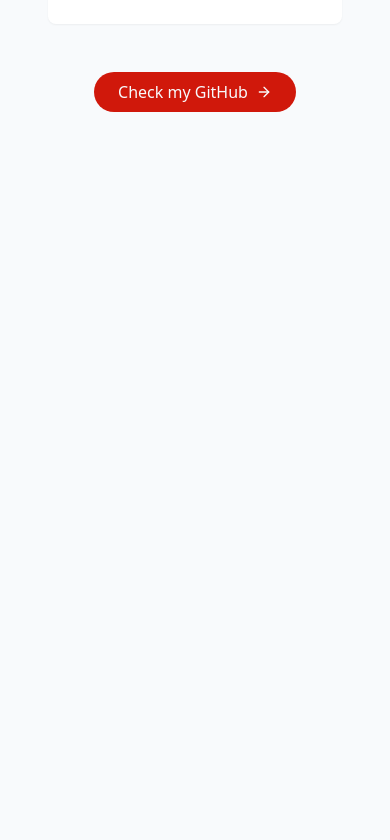
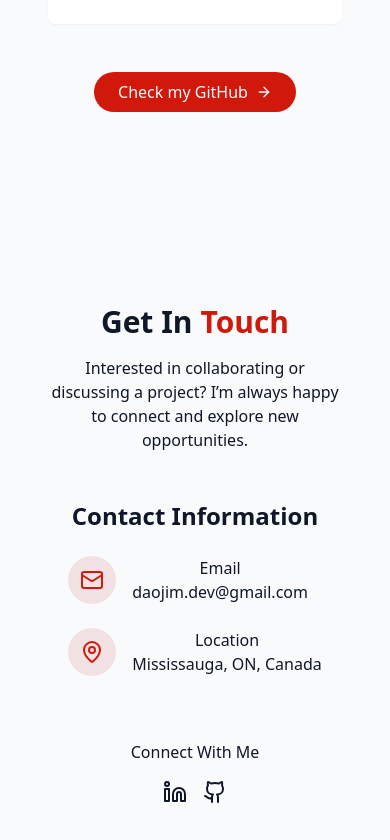
Before and after one commit to Daojim/portfolio, a React (Vite) app: page / in a window 390 px wide. Shown: the part 6426-7266 px from the top of the page. Before the commit the page ends 6634 px from the top, so only its background shows below. Built offline with nearby package versions, Linux system fonts and the light colour scheme.

Commit message:
Add contact section

```diff
--- /dev/null
+++ b/src/components/ContactSection.jsx
@@ -0,0 +1,73 @@
+import { Github, Linkedin, Mail, MapPin } from "lucide-react";
+
+export const ContactSection = () => {
+  return (
+    <section id="contact" className="py-24 px-4 relative bg-secondary/30">
+      <div className="container mx-auto max-w-5xl">
+        <h2 className="text-3xl md:text-4xl font-bold mb-4 text-center">
+          Get In <span className="text-primary">Touch</span>
+        </h2>
+
+        <p className="text-center text-muted-foreground mb-12 max-w-2xl mx-auto">
+          Interested in collaborating or discussing a project? I’m always happy
+          to connect and explore new opportunities.
+        </p>
+
+        <div className="grid grid-cols-1 gap-12">
+          <div className="flex flex-col items-center text-center space-y-8">
+            <h3 className="text-2xl font-semibold mb-6">Contact Information</h3>
+            <div className="space-y-6">
+              <div className="flex items-start space-x-4">
+                <div className="p-3 rounded-full bg-primary/10">
+                  <Mail className="h-6 w-6 text-primary" />
+                </div>
+                <div>
+                  <h4 className="font-medium">Email</h4>
+                  <a
+                    href="mailto:daojim.dev@gmail.com"
+                    className="text-muted-foreground hover:text-primary transition-colors"
+                  >
+                    daojim.dev@gmail.com
+                  </a>
+                </div>
+              </div>
+              <div className="flex items-start space-x-4">
+                <div className="p-3 rounded-full bg-primary/10">
+                  <MapPin className="h-6 w-6 text-primary" />
+                </div>
+                <div>
+                  <h4 className="font-medium">Location</h4>
+                  <a className="text-muted-foreground hover:text-primary transition-colors">
+                    Mississauga, ON, Canada
+                  </a>
+                </div>
+              </div>
+            </div>
+
+            <div className="pt-8">
+              <h4 className="font-medium mb-4">Connect With Me</h4>
+              <div className="flex space-x-4 justify-center">
+                <a
+                  href="https://www.linkedin.com/in/daojim/"
+                  target="_blank"
+                  className="hover:text-primary transition-colors duration-300"
+                >
+                  <Linkedin />
+                </a>
+                <a
+                  href="https://github.com/daojim"
+                  target="_blank"
+                  className="hover:text-primary transition-colors duration-300"
+                >
+                  <Github />
+                </a>
+              </div>
+            </div>
+          </div>
+
+          <div></div>
+        </div>
+      </div>
+    </section>
+  );
+};
--- a/src/pages/Home.jsx
+++ b/src/pages/Home.jsx
@@ -4,6 +4,7 @@
 import { BackgroundBeams } from "../components/ui/BackgroundBeams";
 import { SkillsSection } from "../components/SkillsSection";
 import { ProjectsSection } from "../components/ProjectsSection";
+import { ContactSection } from "../components/ContactSection";
 
 export const Home = () => {
   return (
@@ -20,6 +21,7 @@
         <AboutSection />
         <SkillsSection />
         <ProjectsSection />
+        <ContactSection />
       </main>
 
       {/* {Footer} */}
```
